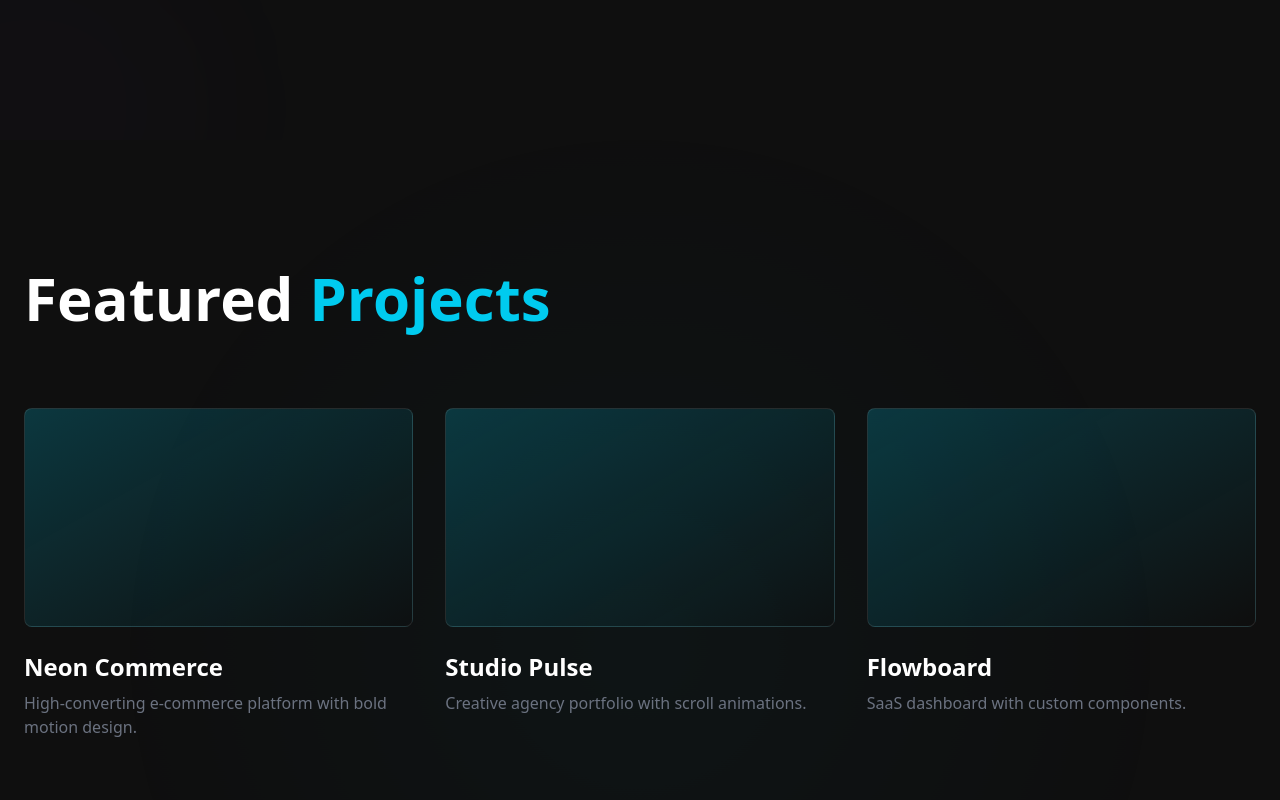
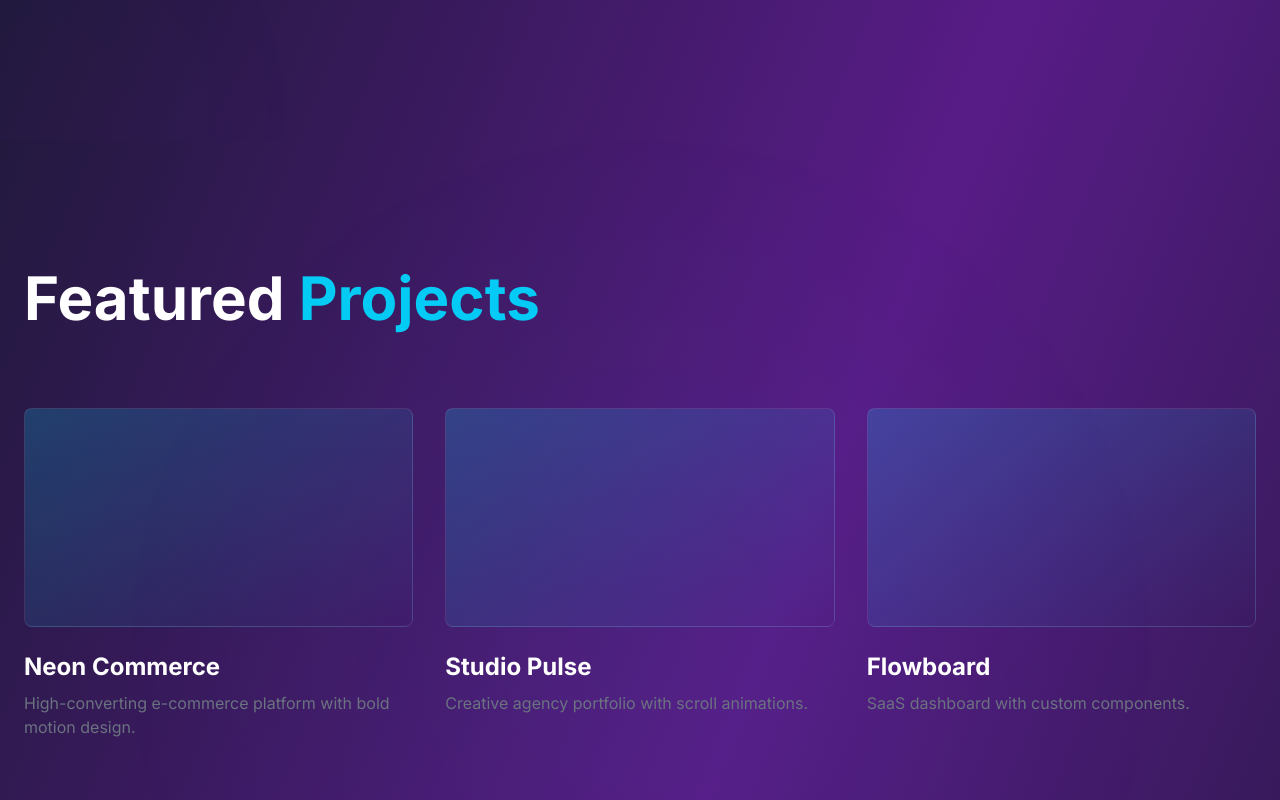
Before and after one commit to L0renZ121/L0renZ121.github.io, a Next.js app: page / in a window 1280 px wide. Shown: the part 660-1460 px from the top of the page. Built offline with nearby package versions, Linux system fonts and the light colour scheme.

Commit message:
refactor: update layout and metadata for portfolio site

```diff
--- a/app/layout.tsx
+++ b/app/layout.tsx
@@ -1,26 +1,25 @@
-import type { Metadata } from 'next';
-import './globals.css';
-import Navigation from '@/components/Navigation';
-import Footer from '@/components/Footer';
+import type { Metadata } from 'next'
+import { Inter } from 'next/font/google'
+import './globals.css'
+
+const inter = Inter({ subsets: ['latin'] })
 
 export const metadata: Metadata = {
-  title: 'Abhi Khatiwada — Front-End Designer',
-  description: 'Bold, responsive digital experiences crafted with meticulous attention to detail.',
-  viewport: 'width=device-width, initial-scale=1',
-};
+  title: 'Abhi - Full Stack Developer & Designer',
+  description: 'Portfolio of Abhi - A passionate full-stack developer specializing in modern web technologies, UI/UX design, and creating stunning digital experiences',
+  keywords: ['portfolio', 'developer', 'web development', 'Abhi', 'full-stack', 'designer'],
+}
 
 export default function RootLayout({
   children,
 }: {
-  children: React.ReactNode;
+  children: React.ReactNode
 }) {
   return (
-    <html lang="en">
-      <body className="bg-[#0f0f0f] text-white font-display">
-        <Navigation />
+    <html lang="en" className="scroll-smooth">
+      <body className={`${inter.className} bg-gradient-to-br from-gray-900 via-purple-900 to-gray-900 text-white overflow-x-hidden`}>
         {children}
-        <Footer />
       </body>
     </html>
-  );
+  )
 }
```
